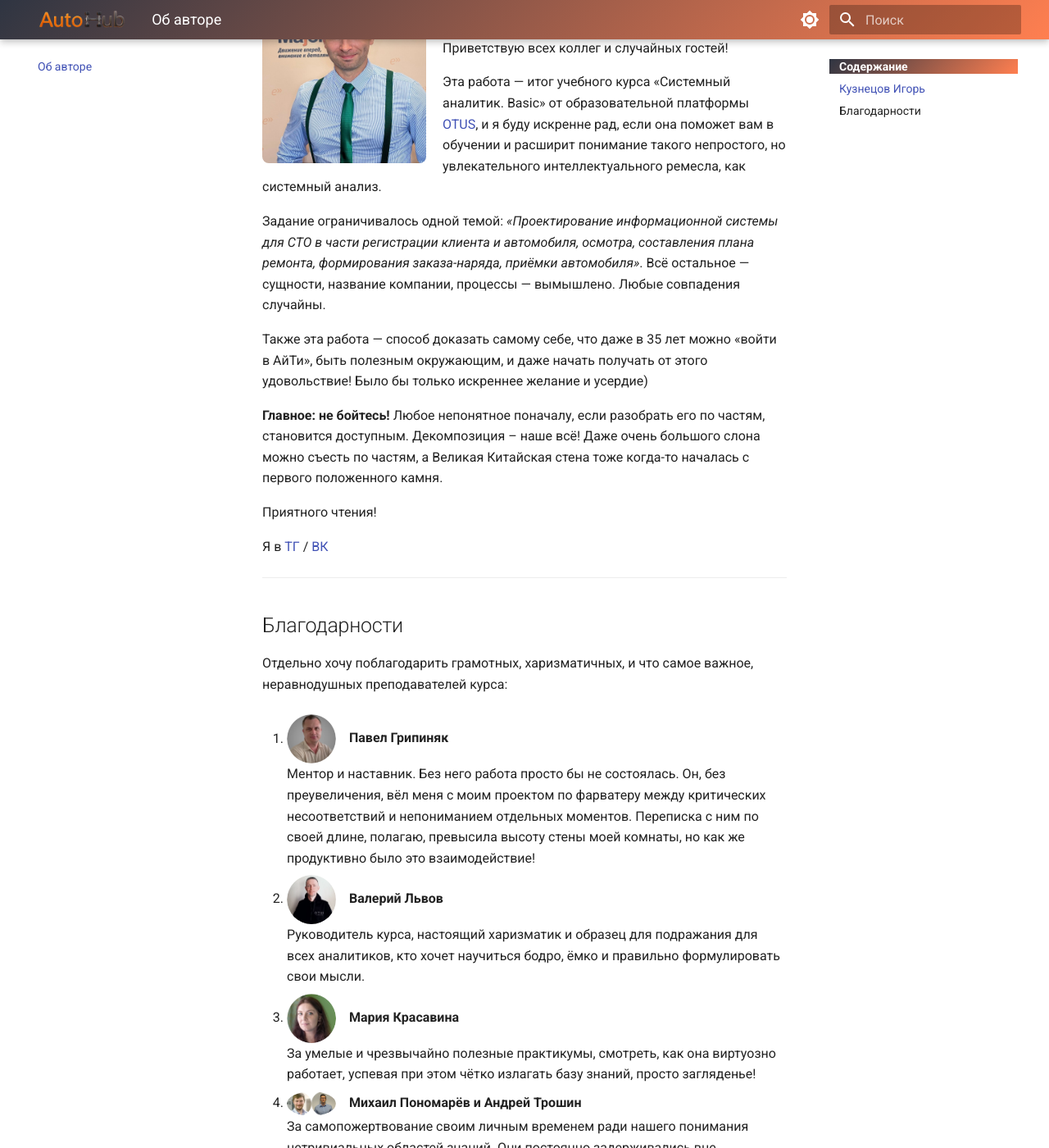
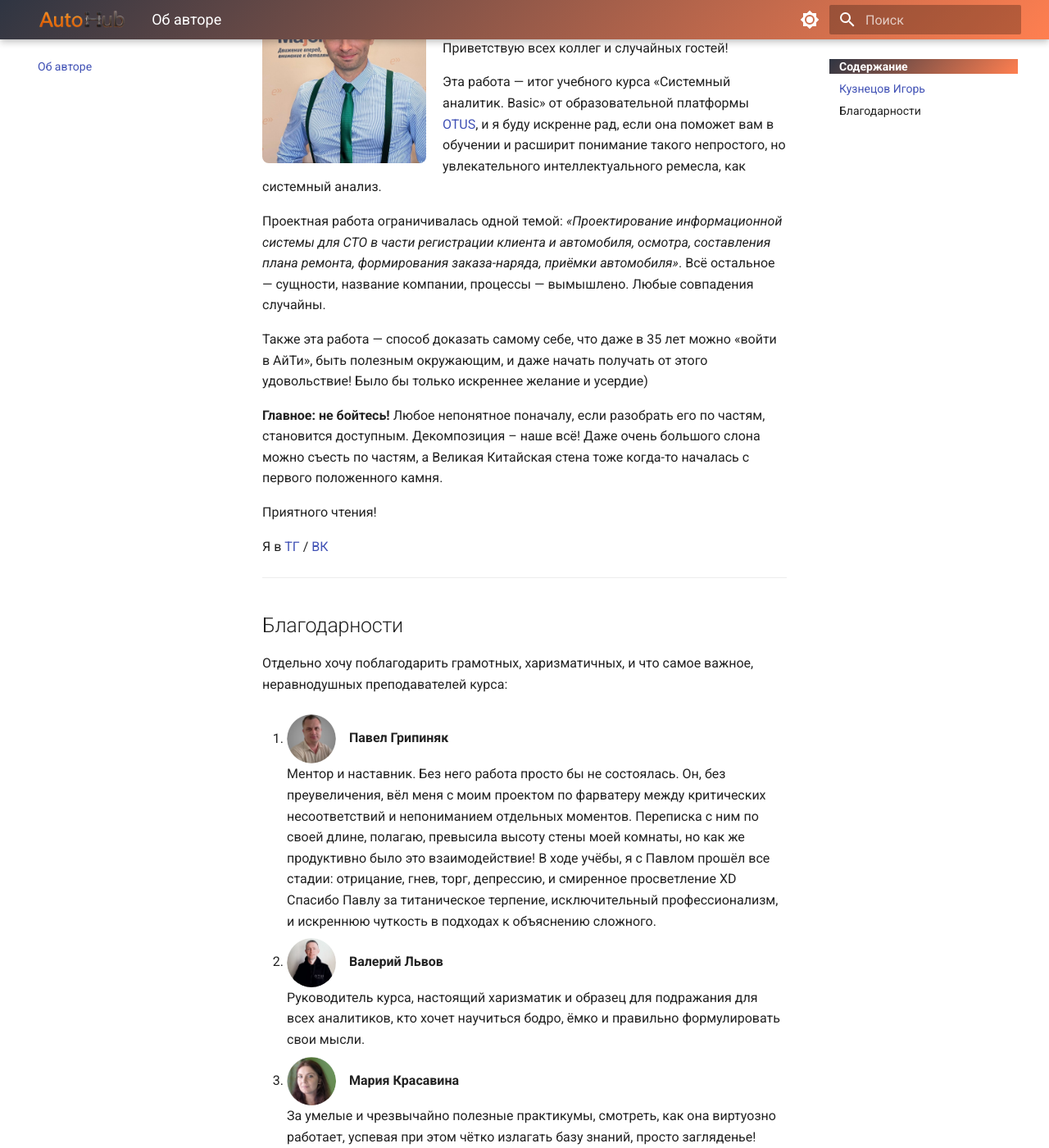
Before and after one commit to IggyKuz/AutoHub-Docs, an MkDocs documentation site: the page built from docs/about.md, in a window 1280 px wide and 1400 px high, scrolled down 319 px. Shown: the whole window at 82% size. Built offline with MkDocs 1.6.1 and Material for MkDocs 9.7.7, drawn with Linux system fonts in a browser that asks for light colours.

Commit message:
фикс финал

```diff
--- a/docs/about.md
+++ b/docs/about.md
@@ -9,7 +9,7 @@
 
 Эта работа — итог учебного курса «Системный аналитик. Basic» от образовательной платформы [OTUS](https://otus.ru/), и я буду искренне рад, если она поможет вам в обучении и расширит понимание такого непростого, но увлекательного интеллектуального ремесла, как системный анализ.
 
-Задание ограничивалось одной темой: *«Проектирование информационной системы для СТО в части регистрации клиента и автомобиля, осмотра, составления плана ремонта, формирования заказа-наряда, приёмки автомобиля»*. Всё остальное — сущности, название компании, процессы — вымышлено. Любые совпадения случайны.
+Проектная работа ограничивалась одной темой: *«Проектирование информационной системы для СТО в части регистрации клиента и автомобиля, осмотра, составления плана ремонта, формирования заказа-наряда, приёмки автомобиля»*. Всё остальное — сущности, название компании, процессы — вымышлено. Любые совпадения случайны.
 
 Также эта работа — способ доказать самому себе, что даже в 35 лет можно «войти в АйТи», быть полезным окружающим, и даже начать получать от этого удовольствие! Было бы только искреннее желание и усердие)
 
@@ -25,7 +25,8 @@
 Отдельно хочу поблагодарить грамотных, харизматичных, и что самое важное, неравнодушных преподавателей курса:
 
 1. ![Павел Грипиняк](assets/images/about/pavel.png){ width="60" height="60" style="border-radius: 50%; vertical-align: middle; margin-right: 12px; object-fit: cover;" } **Павел Грипиняк**
-   Ментор и наставник. Без него работа просто бы не состоялась. Он, без преувеличения, вёл меня с моим проектом по фарватеру между критических несоответствий и непониманием отдельных моментов. Переписка с ним по своей длине, полагаю, превысила высоту стены моей комнаты, но как же продуктивно было это взаимодействие!
+   Ментор и наставник. Без него работа просто бы не состоялась. Он, без преувеличения, вёл меня с моим проектом по фарватеру между критических несоответствий и непониманием отдельных моментов. Переписка с ним по своей длине, полагаю, превысила высоту стены моей комнаты, но как же продуктивно было это взаимодействие! В ходе учёбы, я с Павлом прошёл все стадии: отрицание, гнев, торг, депрессию, и смиренное просветление XD
+   Спасибо Павлу за титаническое терпение, исключительный профессионализм, и искреннюю чуткость в подходах к объяснению сложного.
 
 2. ![Валерий Львов](assets/images/about/valery.png){ width="60" height="60" style="border-radius: 50%; vertical-align: middle; margin-right: 12px; object-fit: cover;" } **Валерий Львов**
    Руководитель курса, настоящий харизматик и образец для подражания для всех аналитиков, кто хочет научиться бодро, ёмко и правильно формулировать свои мысли.
```
